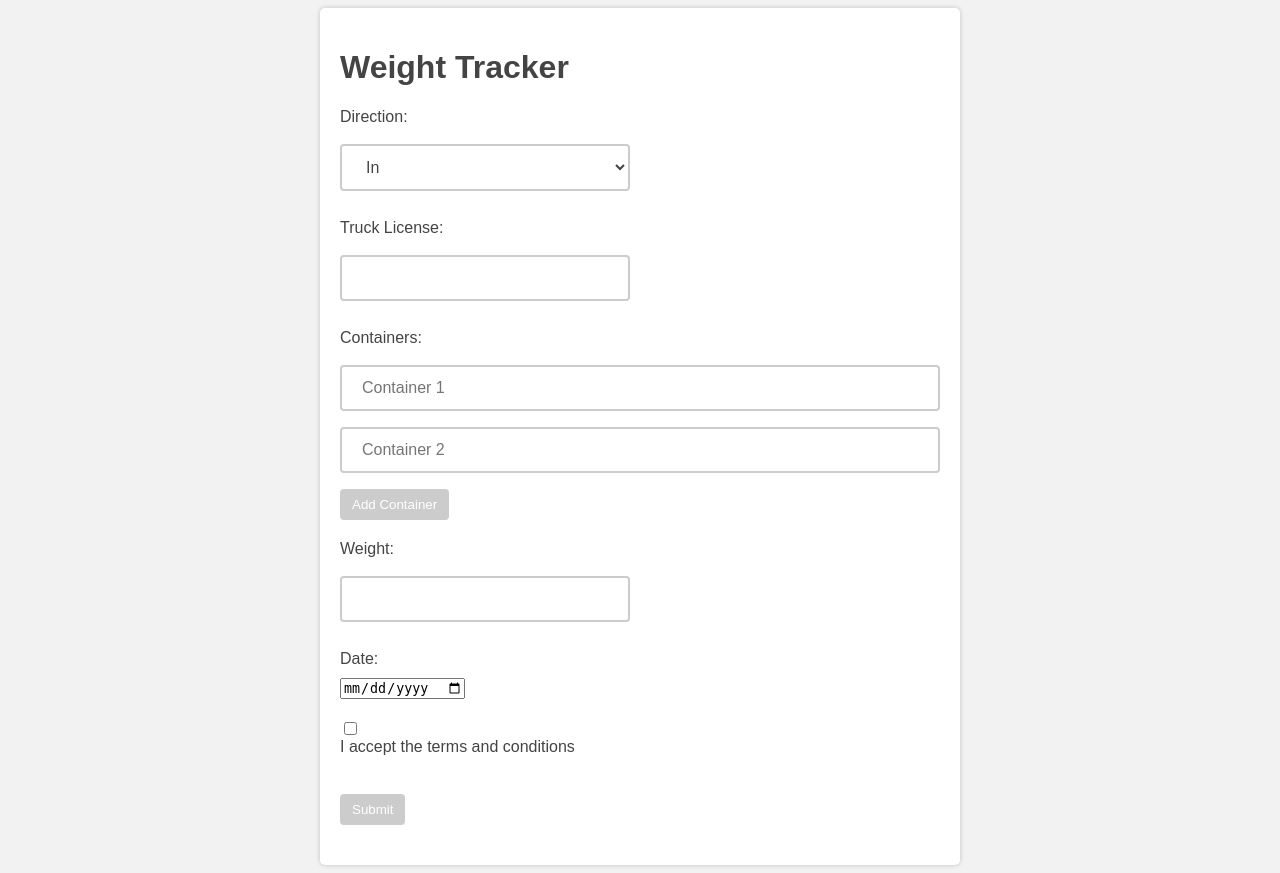
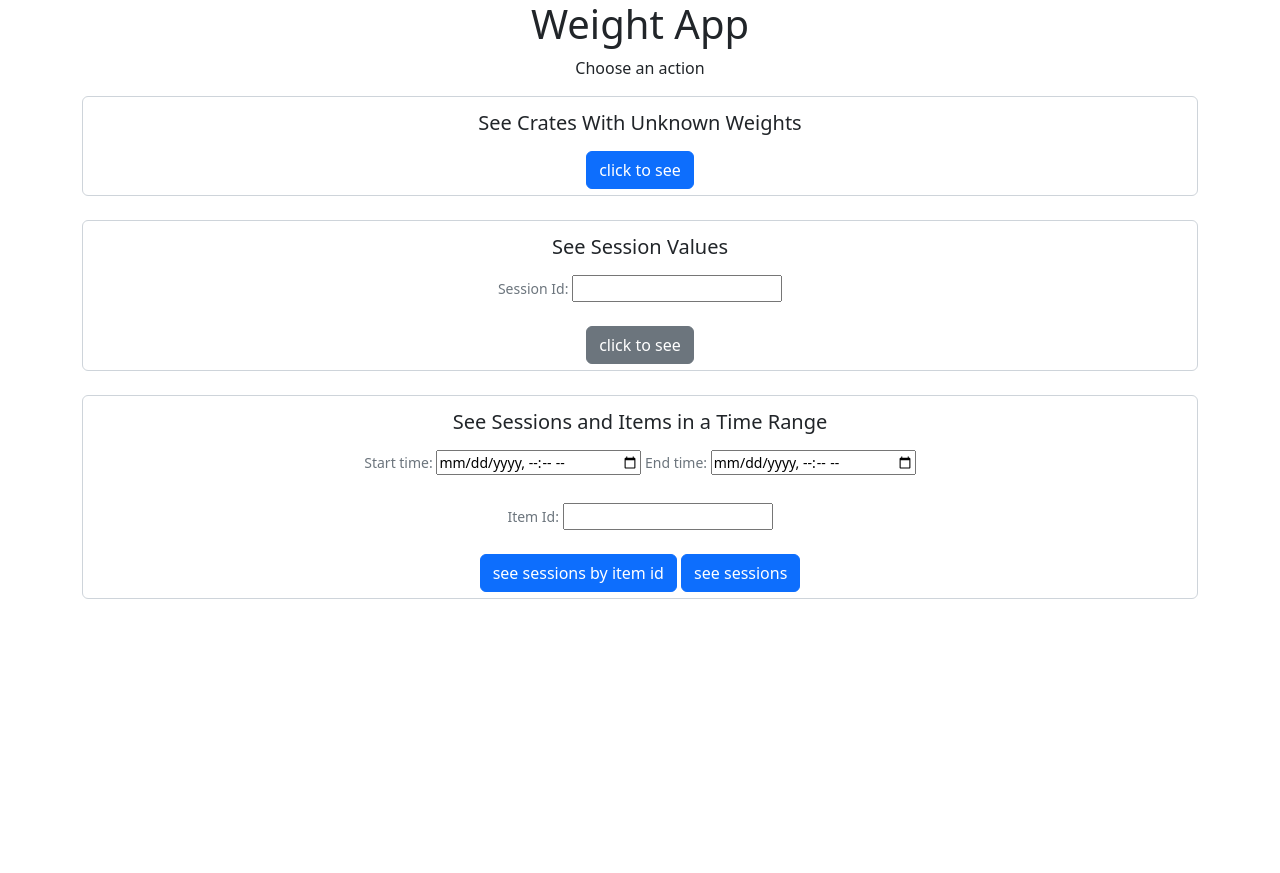
Before and after one commit to Blueteam2023/Blueteam, a Flask app: template weight/templates/index.html in a window 1280 px wide. After the commit the page ends 599 px from the top, so only its background shows below. Run offline with Flask 2, Linux system fonts and the light colour scheme; the template is opened without the code that fills it, so the values that code supplies are empty.

Commit message:
started UI

```diff
--- a/weight/docker-compose.yaml
+++ b/weight/docker-compose.yaml
@@ -10,7 +10,7 @@
       - 3306
     restart: always
     volumes:
-      - ./datadump/weightdb.sql:/docker-entrypoint-initdb.d/weightdb.sql
+      - ./datadump:/docker-entrypoint-initdb.d
     environment:
       MYSQL_DATABASE: "weight"
       MYSQL_ROOT_PASSWORD: "root"
--- a/weight/templates/index.html
+++ b/weight/templates/index.html
@@ -1,324 +1,175 @@
-<!-- <!DOCTYPE html>
-<html>
+<!DOCTYPE html>
+<html lang="en">
+
 <head>
     <meta charset="UTF-8">
-    <title>Weight Submission Form</title>
-    <style>
-      /* CSS code for styling the page */
-      body {
-        font-family: Arial, sans-serif;
-        background-color: #f0f0f0;
-      }
+    <meta name="viewport" content="width=device-width, initial-scale=1.0">
+    <title>Weight</title>
+    <link rel="stylesheet" href="https://cdn.jsdelivr.net/npm/bootstrap@5.2.3/dist/css/bootstrap.min.css"
+        integrity="sha384-rbsA2VBKQhggwzxH7pPCaAqO46MgnOM80zW1RWuH61DGLwZJEdK2Kadq2F9CUG65" crossorigin="anonymous">
+    <script src="https://ajax.googleapis.com/ajax/libs/jquery/3.6.3/jquery.min.js"></script>
+</head>
 
-      form {
-        margin: 20px auto;
-        max-width: 600px;
-        padding: 20px;
-        background-color: white;
-        border-radius: 10px;
-        box-shadow: 0px 0px 10px rgba(0, 0, 0, 0.2);
-      }
+<body>
+    <div class="text-center">
+        <h1>Weight App</h1>
+        <p>Choose an action</p>
+    </div>
+    <div class="container">
+        <div class="col-md-12 text-center form-control">
+            <h5 class="text-center p-2">See Crates With Unknown Weights</h5>
+            <input class="btn btn-primary" type="button" value="click to see" onclick="getUnknown()">
+        </div>
+        <br>
 
-      h1 {
-        text-align: center;
-        margin-top: 0px;
-      }
+        <div class="col-md-12 text-center form-control">
+            <h5 class="text-center p-2">See Session Values</h5>
+            <form>
+                <div class="form-text">
+                    <label for="sessionId">Session Id:</label>
+                    <input type="number" name="sessionId" id="sessionId">
+                </div><br>
+                <input type="button" class="btn btn-secondary" value="click to see" onclick="getSession()">
+            </form>
+        </div>
+        <br>
 
-      label {
-        display: block;
-        margin-bottom: 5px;
-      }
+        <div class="col-md-12 text-center form-control">
+            <h5 class="text-center p-2">See Sessions and Items in a Time Range</h5>
+            <form>
+                <div class="form-text">
+                    <label>Start time:
+                        <input type="datetime-local" name="startDate" id="startDate"></label>
+                    <label>End time:
+                        <input type="datetime-local" name="endDate" id="endDate"></label>
+                </div><br>
+                <div class="form-text">
+                    <label>
+                        Item Id:
+                        <input type="text" name="itemId" id="itemId">
+                    </label>
+                </div><br>
+                <input type="button" class="btn btn-primary" value="see sessions by item id" onclick="getItem()">
+                <input type="button" class="btn btn-primary" value="see sessions" onclick="getSessions()">
+            </form>
+        </div>
+        <br>
 
-      input[type="text"], select {
-        padding: 5px;
-        font-size: 16px;
-        width: 100%;
-        box-sizing: border-box;
-        margin-bottom: 10px;
-        border-radius: 5px;
-        border: 1px solid #ccc;
-      }
 
-      input[type="submit"], input[type="reset"] {
-        background-color: #4CAF50;
-        color: white;
-        padding: 8px 16px;
-        font-size: 16px;
-        border: none;
-        border-radius: 5px;
-        cursor: pointer;
-        margin-right: 10px;
-      }
-
-      input[type="submit"]:hover, input[type="reset"]:hover {
-        background-color: #3e8e41;
-      }
-
-      .checkbox {
-        display: inline-block;
-        margin-right: 10px;
-      }
-
-      .checkbox label {
-        font-weight: normal;
-      }
-
-      .tab {
-        overflow: hidden;
-        border: 1px solid #ccc;
-        background-color: #f1f1f1;
-        margin-bottom: 10px;
-        border-radius: 5px;
-      }
-
-      .tab button {
-        background-color: inherit;
-        float: left;
-        border: none;
-        outline: none;
-        cursor: pointer;
-        padding: 14px 16px;
-        transition: 0.3s;
-      }
-
-      .tab button.active {
-        background-color: #ccc;
-      }
-
-      .tabcontent {
-        padding: 6px 12px;
-        border: 1px solid #ccc;
-        border-top: none;
-      }
-    </style>
-  </head>
-  <body>
-    <form action="/weight" method="post">
-      <h1>Weight Submission Form</h1>
-      <label for="direction">Direction:</label>
-      <select id="direction" name="direction">
-        <option value="in">In</option>
-        <option value="out">Out</option>
-        <option value="none">None</option>
-      </select>
-
-      <label for="truck_license">Truck License:</label>
-      <input type="text" id="truck_license" name="truck_license">
-
-      <label for="container_ids">Container IDs:</label>
-      <div class="tab">
-        <button class="tablinks" onclick="openTab(event, 'container_tab_1')">Container 1</button>
-        <button class="tablinks" onclick="openTab(event, 'container_tab_2')">Container 2</button>
-        <button class="tablinks" onclick="openTab(event, 'container_tab_3')">Container 3</button>
-      </div>
-      <div id="container_tab_1" class="tabcontent">
-		<input type="text" name="container_ids[]" placeholder="Container 1 ID">
     </div>
 
-	  <div id="container_tab_2" class="tabcontent">
-		<input type="text" name="container_ids[]" placeholder="Container 2 ID">
-	  </div>
 
-	  <div id="container_tab_3" class="tabcontent">
-		<input type="text" name="container_ids[]" placeholder="Container 3 ID">
-	  </div>
-
-	  <label for="unit">Unit:</label>
-	  <select id="unit" name="unit">
-		<option value="kg">kg</option>
-		<option value="lbs">lbs</option>
-	  </select>
-
-	  <label for="force_on">Force On:</label>
-	  <div class="checkbox">
-		<label><input type="radio" name="force_on" value="true" checked>Yes</label>
-		<label><input type="radio" name="force_on" value="false">No</label>
-	  </div>
-
-	  <label for="produce">Produce:</label>
-	  <input type="text" id="produce" name="produce">
-
-	  <input type="submit" value="Submit">
-	  <input type="reset" value="Reset">
-	</form>
-
-	<script>
-	  // JavaScript code for handling the tab inputs
-	  function openTab(evt, tabName) {
-		var i, tabcontent, tablinks;
-		tabcontent = document.getElementsByClassName("tabcontent");
-		for (i = 0; i < tabcontent.length; i++) {
-		  tabcontent[i].style.display = "none";
-		}
-		tablinks = document.getElementsByClassName("tablinks");
-		for (i = 0; i < tablinks.length; i++) {
-		  tablinks[i].className = tablinks[i].className.replace(" active", "");
-		}
-		document.getElementById(tabName).style.display = "block";
-		evt.currentTarget.className += " active";
-	  }
-	</script>
-	  </body>
-	</html>
- -->
-
- <!DOCTYPE html>
-<html>
-  <head>
-    <meta charset="UTF-8">
-    <title>Weight Tracker</title>
-    <style>
-      /* CSS styles */
-      body {
-        background-color: #f2f2f2;
-        font-family: Arial, sans-serif;
-        font-size: 16px;
-        color: #444;
-      }
-css
-Copy code
-  h1 {
-    color: #3366cc;
-    margin-bottom: 30px;
-  }
-
-  label {
-    display: block;
-    margin-bottom: 10px;
-  }
-
-  input[type="text"], select, textarea {
-    width: 100%;
-    padding: 12px 20px;
-    margin: 8px 0;
-    box-sizing: border-box;
-    border: 2px solid #ccc;
-    border-radius: 4px;
-    background-color: #fff;
-    font-size: 16px;
-    color: #444;
-  }
-
-  input[type="submit"] {
-    background-color: #3366cc;
-    color: #fff;
-    border: none;
-    border-radius: 4px;
-    padding: 12px 20px;
-    cursor: pointer;
-    font-size: 16px;
-    margin-top: 20px;
-  }
-
-  /* Additional styles */
-  .container {
-    max-width: 600px;
-    margin: 0 auto;
-    padding: 20px;
-    background-color: #fff;
-    border-radius: 5px;
-    box-shadow: 0 0 5px rgba(0, 0, 0, 0.2);
-  }
-
-  .input-container {
-    display: flex;
-    flex-wrap: wrap;
-    margin-bottom: 20px;
-  }
-
-  .input-container label {
-    flex-basis: 100%;
-  }
-
-  .input-container input[type="text"], .input-container select {
-    flex-basis: calc(50% - 10px);
-    margin-right: 20px;
-  }
-
-  .input-container textarea {
-    flex-basis: 100%;
-  }
-
-  .input-container button {
-    background-color: #ccc;
-    color: #fff;
-    border: none;
-    border-radius: 4px;
-    padding: 8px 12px;
-    cursor: pointer;
-    margin-top: 8px;
-  }
-
-  .input-container button:hover {
-    background-color: #999;
-  }
-
-  .input-container input[type="checkbox"] {
-    margin-right: 10px;
-  }
-
-  .input-container input[type="checkbox"] + label {
-    display: inline-block;
-  }
-
-  .input-container .error {
-    color: #f00;
-    font-size: 12px;
-    margin-top: 5px;
-  }
-</style>
-  </head>
-  <body>
     <div class="container">
-      <h1>Weight Tracker</h1>
-      <form action="/weight" method="post">
-        <div class="input-container">
-          <label for="direction">Direction:</label>
-          <select id="direction" name="direction">
-            <option value="in">In</option>
-            <option value="out">Out</option>
-            <option value="none">None</option>
-          </select>
-        </div>
-        <div class="input-container">
-          <label for="truck-license">Truck License:</label>
-          <input type="text" id="truck-license" name="truck-license">
-        </div>
-        <div class="input-container">
-          <label>Containers:</label>
-          <div id="container-inputs">
-            <input type="text" name="container[]" placeholder="Container 1">
-			<input type="text" name="container[]" placeholder="Container 2">
-			<button type="button" onclick="addContainer()">Add Container</button>
+        <div class="row">
+            <div class="d-flex justify-content-center" id="content">
             </div>
         </div>
-			<div class="input-container">
-			<label for="weight">Weight:</label>
-			<input type="text" id="weight" name="weight">
     </div>
-			<div class="input-container">
-			<label for="date">Date:</label>
-			<input type="date" id="date" name="date">
-			</div>
-			<div class="input-container">
-			<input type="checkbox" id="accept-terms" name="accept-terms">
-			<label for="accept-terms">I accept the terms and conditions</label>
-			</div>
-			<div class="input-container">
-			<button type="submit">Submit</button>
-			</div>
-			</form>
-			</div>
+</body>
 <script>
-			function addContainer() {
-			var containerInputs = document.getElementById("container-inputs");
-			var input = document.createElement("input");
-			input.type = "text";
-			input.name = "container[]";
-			input.placeholder = "Container " + (containerInputs.children.length + 1);
-			containerInputs.insertBefore(input, containerInputs.lastElementChild);
+    function getUnknown() {
+        $("#content").html("");
+        $.ajax("/unknown", {
+            method: "GET",
+            success: function (result) {
+                if (result !== '[]') {
+                    let tableData = "";
+                    const parsed_data = JSON.parse(result);
+                    for (const index in parsed_data) {
+                        console.log(parsed_data[index])
+                        tableData += `<tr><td>${parsed_data[index]}</td></tr>`
+                    }
+                    const table = `<table class="table">
+                                    <thead>
+                                    <tr><th>Container Id</th></tr>
+                                    </thead>
+                                    <tbody>
+                                        ${tableData}
+                                    </tbody>
+                                </table>`
+
+                    $("#content").append(table)
+                } else {
+                    $("#content").html("No Results")
+                }
+            },
+            error: function () {
+                $("#content").html("Error")
+            }
+        })
+    }
+    function getSession() {
+        $("#contents").html("")
+        $.ajax(`/session/${$("#sessionId").val()}`, {
+            method: "GET",
+            success: function (response) {
+                let tableHeaders = "";
+                let tableData = "";
+                const parsed_data = JSON.parse(response);
+                for (const key in parsed_data) {
+                    console.log(key)
+                    tableHeaders += `<th>${key}</th>`
+                    tableData += `<td>${parsed_data[key]}</td>`
+                }
+                const table = `<table class="table">
+                                    <thead>
+                                    <tr>${tableHeaders}</tr>
+                                    </thead>
+                                    <tbody>
+                                        <tr>${tableData}</tr>
+                                    </tbody>
+                                </table>`
+
+                $("#content").append(table)
+            },
+            error: function () {
+                $("#content").html("Error")
+            }
+        })
+    }
+    function getItem() {
+        $("#contents").html("")
+        const startTime = $("#startDate").val()
+            .replace(/\-/g, '')
+            .replace(/T/, '')
+            .replace(/\:/g, '') + "00"
+        const endTime = $("#endDate").val()
+            .replace(/\-/g, '')
+            .replace(/T/, '')
+            .replace(/\:/g, '') + "00"
+        const id = $("#itemId").val()
+        $.ajax("/item", {
+            method: "GET",
+            data: {
+                from: startTime,
+                to: endTime,
+                id: id
+            },
+            success: function (response) {
+                let tableHeaders = "";
+                let tableData = "";
+                const parsed_data = JSON.parse(response);
+                for (const key in parsed_data) {
+                    console.log(key)
+                    tableHeaders += `<th>${key}</th>`
+                    tableData += `<td>${parsed_data[key]}</td>`
+                }
+                const table = `<table class="table">
+                                    <thead>
+                                    <tr>${tableHeaders}</tr>
+                                    </thead>
+                                    <tbody>
+                                        <tr>${tableData}</tr>
+                                    </tbody>
+                                </table>`
+
+                $("#content").append(table)
+            },
+            error: function () {
+                $("#content").html("Error")
+            }
+        })
     }
 </script>
 
-			  </body>
 </html>
```
Also changed, not shown: weight/weight.py (+9 -0 lines), 2 other files. Lines whose indentation alone changed are shown as unchanged.
